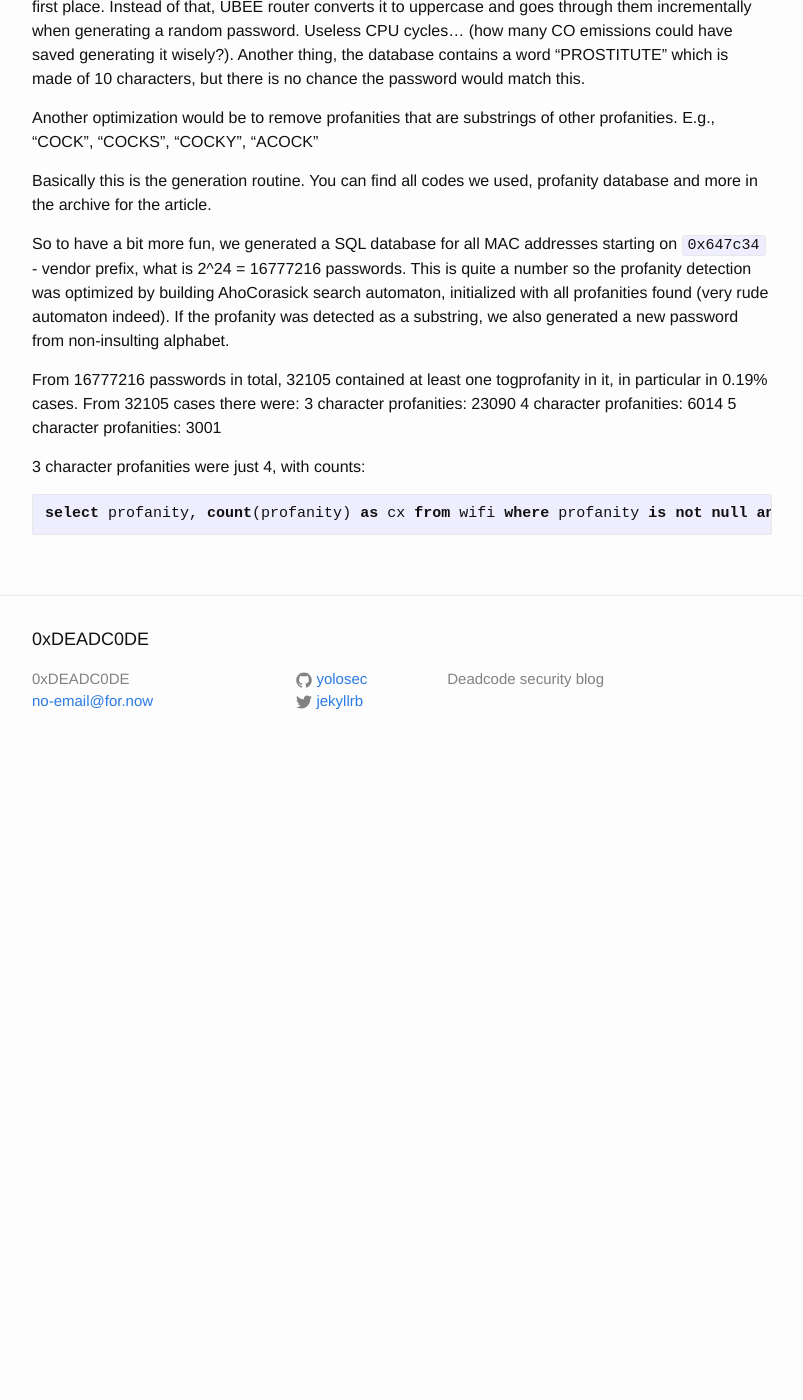
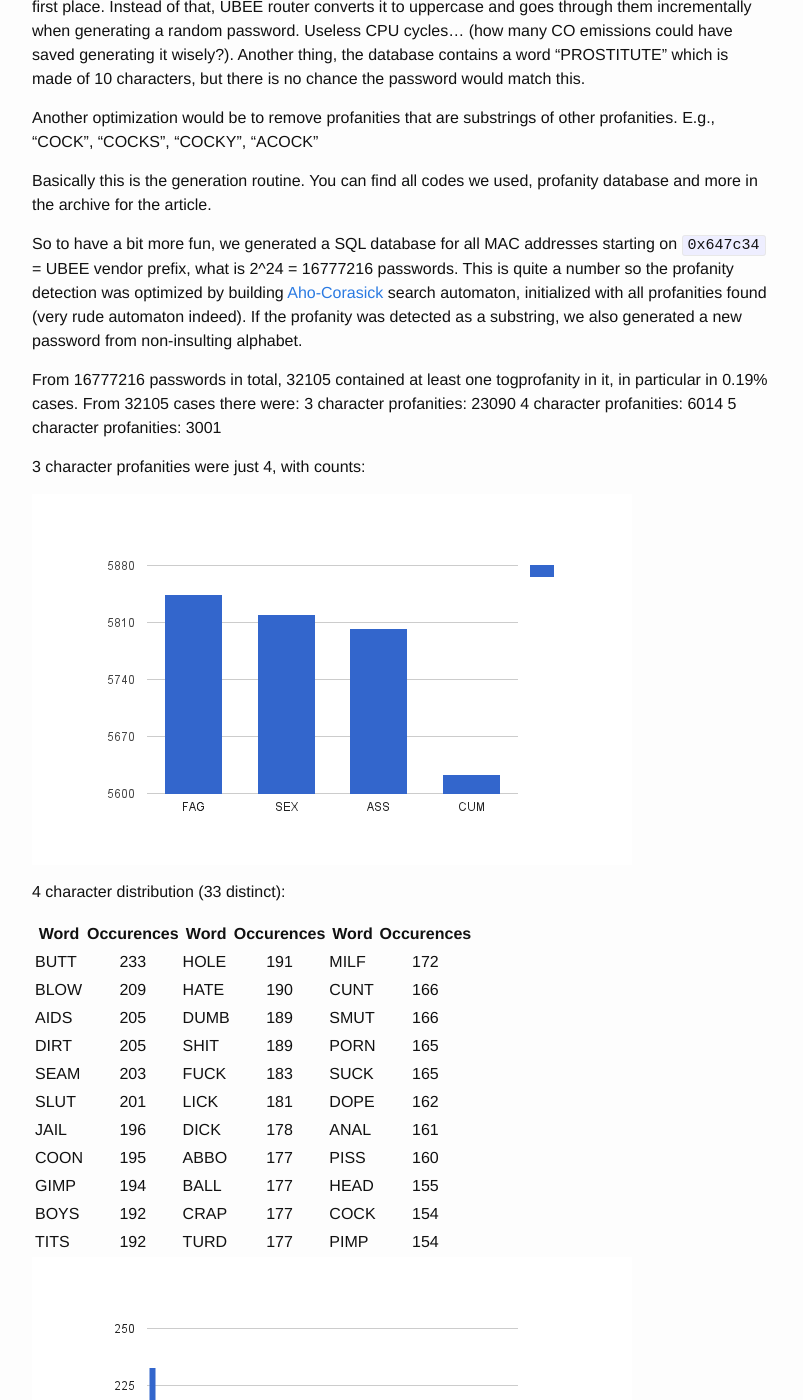
Before and after one commit to yolosec/deadcodeBlog, a Jekyll site: the page built from _posts/2016-06-14-UPC-UBEE-EVW3226-WPA2-RExing.markdown, in a window 1280 px wide and 1400 px high, scrolled down 12048 px. Shown: the whole window, without its empty margins (238-1041 px from the left). Built offline with Jekyll 4.4.1, drawn with Linux system fonts in a browser that asks for light colours; before the commit the page ends 12821 px from its top, so only the background shows below that; some of the changed text lies outside the part shown.

Commit message:
ubee: profanitiy stats

````diff
--- a/_posts/2016-06-14-UPC-UBEE-EVW3226-WPA2-RExing.markdown
+++ b/_posts/2016-06-14-UPC-UBEE-EVW3226-WPA2-RExing.markdown
@@ -361,9 +361,10 @@ E.g., "COCK", "COCKS", "COCKY", "ACOCK"
 
 Basically this is the generation routine. You can find all codes we used, profanity database and more in the archive for the article.
 
-So to have a bit more fun, we generated a SQL database for all MAC addresses starting on `0x647c34` -
-vendor prefix, what is 2^24 = 16777216 passwords. This is quite a number so the profanity detection
-was optimized by building AhoCorasick search automaton, initialized with all profanities found
+So to have a bit more fun, we generated a SQL database for all MAC addresses starting on `0x647c34` =
+UBEE vendor prefix, what is 2^24 = 16777216 passwords. This is quite a number so the profanity detection
+was optimized by building [Aho-Corasick](https://en.wikipedia.org/wiki/Aho%E2%80%93Corasick_algorithm)
+search automaton, initialized with all profanities found
 (very rude automaton indeed). If the profanity was detected as a substring, we also generated a new password from non-insulting alphabet.
 
 From 16777216 passwords in total, 32105 contained at least one togprofanity in it, in particular in 0.19% cases.
@@ -374,6 +375,45 @@ From 32105 cases there were:
 
 3 character profanities were just 4, with counts:
 
+<!--
 ```sql
 select profanity, count(profanity) as cx from wifi where profanity is not null and length(profanity)=3 group by profanity order by cx desc;
 ```
+-->
+
+[![Profanity size 3](/static/ubee/profanities_c3.png)](/static/ubee/profanities_c3.png)
+
+4 character distribution (33 distinct):
+
+| Word | Occurences | Word | Occurences | Word | Occurences |
+| ---- |:----------:| ---- |:----------:| ---- |:----------:|
+BUTT   |233         | HOLE |191         | MILF |172
+BLOW   |209         | HATE |190         | CUNT |166
+AIDS   |205         | DUMB |189         | SMUT |166
+DIRT   |205         | SHIT |189         | PORN |165
+SEAM   |203         | FUCK |183         | SUCK |165
+SLUT   |201         | LICK |181         | DOPE |162
+JAIL   |196         | DICK |178         | ANAL |161
+COON   |195         | ABBO |177         | PISS |160
+GIMP   |194         | BALL |177         | HEAD |155
+BOYS   |192         | CRAP |177         | COCK |154
+TITS   |192         | TURD |177         | PIMP |154
+
+[![Profanity size 4](/static/ubee/profanities_c4.png)](/static/ubee/profanities_c4.png)
+
+5 character (including only most popular ones) total 517 distinct:
+
+| Word | Occurences |
+| ---- |:----------:|
+HAETS|19
+TUBAS|19
+BABES|17
+MICHE|17
+WOADS|17
+FECES|16
+NATAL|16
+SKIRT|16
+WINEY|16
+ERECT|15
+
+[![Profanity size 5](/static/ubee/profanities_c5.png)](/static/ubee/profanities_c5.png)
````
